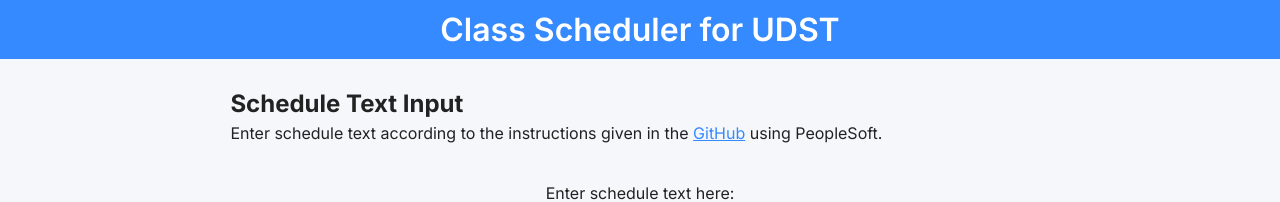
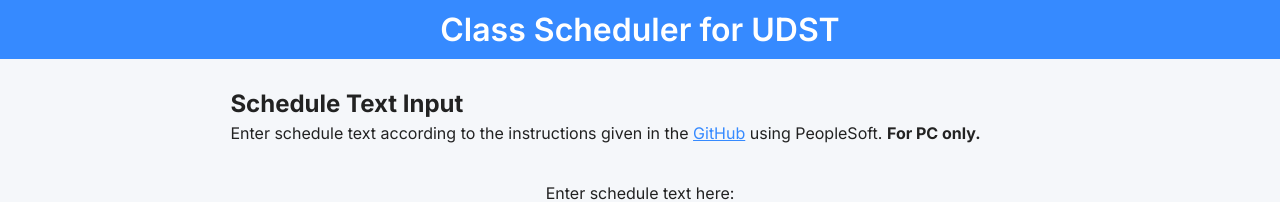
Before and after one commit to 60307390/scheduler-udst-revamp, a website built with Vite: page index.html in a window 1280 px wide. Shown: the top 202 px of the page. Built offline with nearby package versions, Linux system fonts and the light colour scheme.

Commit message:
update index.html

```diff
--- a/index.html
+++ b/index.html
@@ -31,12 +31,11 @@
                 <h3>Schedule Text Input</h3>
                 <p>Enter schedule text according to the instructions given in the <a
                         href="https://github.com/60307390/scheduler-udst-v2/tree/main#how-to-use-the-app"
-                        target="_blank">GitHub</a> using PeopleSoft.
+                    target="_blank">GitHub</a> using PeopleSoft. <strong>For PC only.</strong></p>
             </div>
             <br>
             <div class="input-text-area">
                 <label for="scheduleText">Enter schedule text here:</label>
-                <!-- <textarea class="roboto-mono-code-font" name="scheduleText" id="scheduleTextInput" cols="90" rows="20"></textarea> -->
                 <textarea class="work-sans-font" name="scheduleText" id="scheduleTextInput"></textarea>
             </div>
         </section>
```
